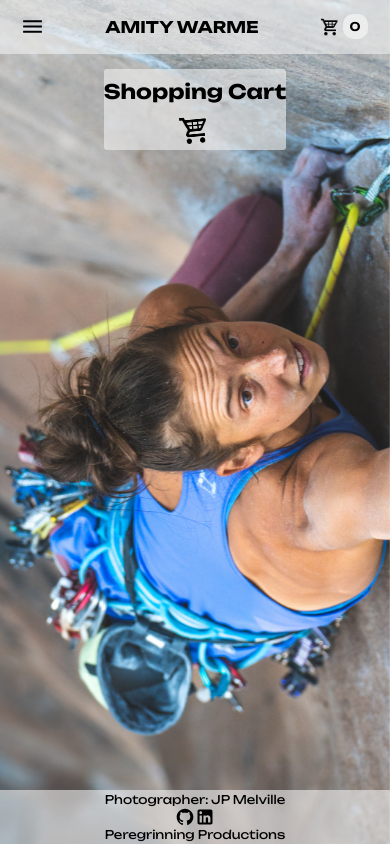
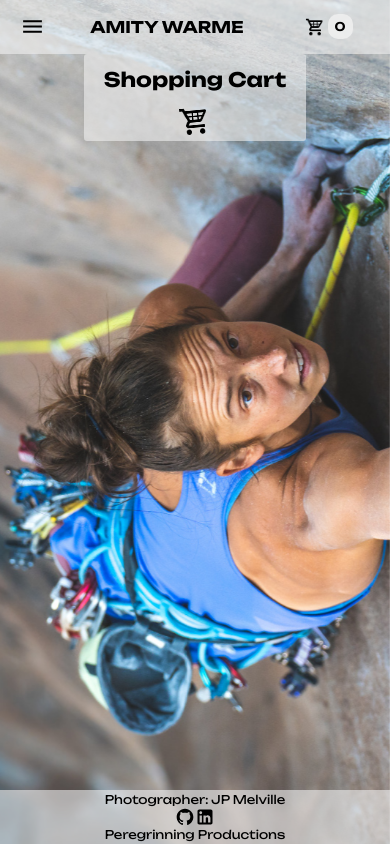
Before and after one commit to connorwarme/shopping-cart, a React (Create React App) app: page /cart in a window 390 px wide. Built offline with nearby package versions, Linux system fonts and the light colour scheme.

Commit message:
Not sure, forgot to save before break

```diff
--- a/src/App.css
+++ b/src/App.css
@@ -50,7 +50,7 @@ nav {
 .header-container > nav > ul {
   display: flex;
 }
-ul > a {
+.header-container > nav > ul > a {
   font-family: "Unbound", Georgia, 'Times New Roman', Times, serif;
   text-decoration: none;
   color: black;
@@ -61,8 +61,8 @@ ul > a {
   align-items: center;
   position: relative;
 }
-ul > a::before,
-ul > a::after {
+.header-container > nav > ul > a::before,
+.header-container > nav > ul > a::after {
   content: '';
   display: block;
   position: relative;
@@ -75,8 +75,8 @@ ul > a::after {
   transform-origin: bottom right;
   transition: transform 0.25s ease-out;
 }
-ul > a:hover::before,
-ul > a:hover::after {
+.header-container > nav > ul > a:hover::before,
+.header-container > nav > ul > a:hover::after {
   transform: scaleX(1);
   transform-origin: bottom left;
 }
@@ -99,18 +99,17 @@ ul > a:hover::after {
 }
 .menu-extension {
   display: none;
+  justify-content: center;
   background-color: rgba(241, 241, 241, 0.8);
 }
 .menu-extension > * {
   font-family: "Unbound", Georgia, 'Times New Roman', Times, serif;
+  font-size: 14px;
   font-weight: 500;
   text-decoration: none;
   color: black;
   padding: 2vh 1vw;
-  margin: 5px 1vw;
-}
-.menu-extension > *:visited {
-
+  margin: 5px 2vw;
 }
 @keyframes cart-logo {
     20% { transform: rotate(20deg); }
--- a/src/style/Cart.css
+++ b/src/style/Cart.css
@@ -141,10 +141,11 @@ li > * {
     }
     .cart-content {
         min-width: 100px;
-        margin: 15px 0;
+        margin: 0;
     }
     .cart-content > h1 {
         font-size: 20px;
+        padding: 3px 20px;
     }
     .cart-logo-container > img {
         height: 32px;
```
